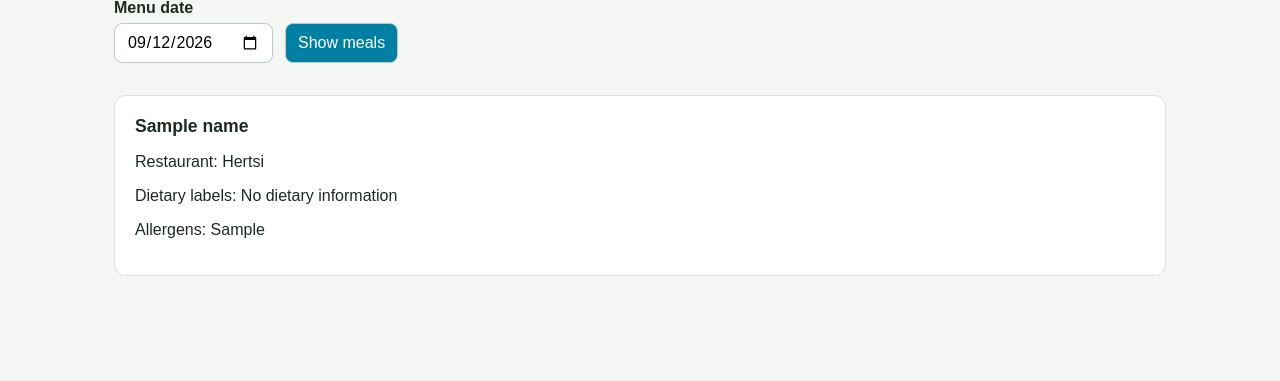
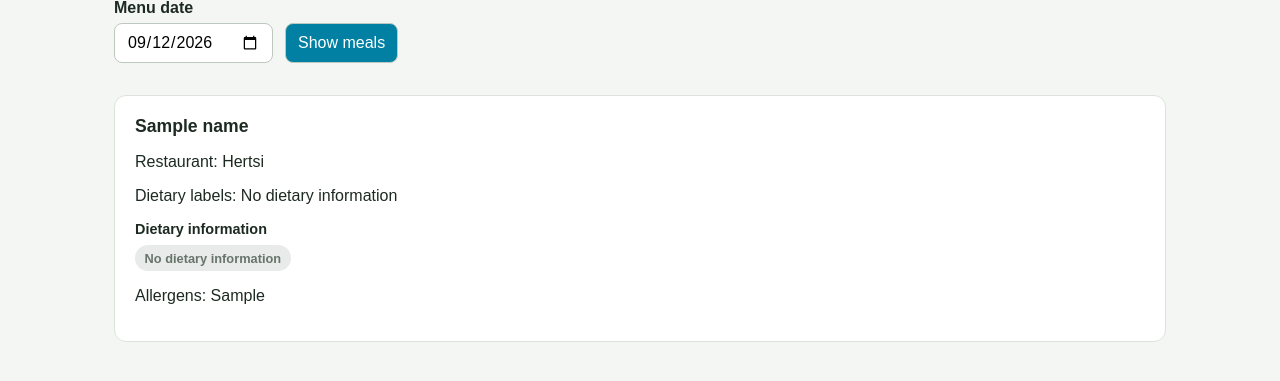
Before and after one commit to lacrimosab/unisafka-filtering, a FastAPI app: page / in a window 1280 px wide. Shown: the part 115-496 px from the top of the page. Run offline with FastAPI, Linux system fonts and the light colour scheme; a database or web service that is not in the repository returns one stand-in record (values such as "Sample title"); data that the repository does not hold is empty.

Commit message:
display dietary labels as badges

```diff
--- a/static/styles.css
+++ b/static/styles.css
@@ -67,3 +67,33 @@ body {
     margin-top: 0;
     font-size: 1.1rem;
 }
+
+.diet-section {
+    margin-top: 1rem;
+}
+
+.diet-section h3 {
+    margin: 0 0 0.5rem;
+    font-size: 0.9rem;
+}
+
+.diet-labels {
+    display: flex;
+    flex-wrap: wrap;
+    gap: 0.5rem;
+}
+
+.diet-label {
+    display: inline-block;
+    padding: 0.35rem 0.6rem;
+    background-color: #dff2e7;
+    color: #176b45;
+    border-radius: 999px;
+    font-size: 0.8rem;
+    font-weight: bold;
+}
+
+.diet-label--unknown {
+    background-color: #e8ebe9;
+    color: #68756c;
+}
--- a/templates/index.html
+++ b/templates/index.html
@@ -47,6 +47,22 @@
                         {% endif %}
                     </p>
 
+                    <div class="diet-section">
+                        <h3>Dietary information</h3>
+
+                        <div class="diet-labels">
+                            {% for diet in meal.diets | sort %}
+                                <span class="diet-label">
+                                    {{ diet }}
+                                </span>
+                            {% else %}
+                                <span class="diet-label diet-label--unknown">
+                                    No dietary information
+                                </span>
+                            {% endfor %}
+                        </div>
+                    </div>
+
                     <p>
                         Allergens:
                         {% if meal.allergens %}
```
